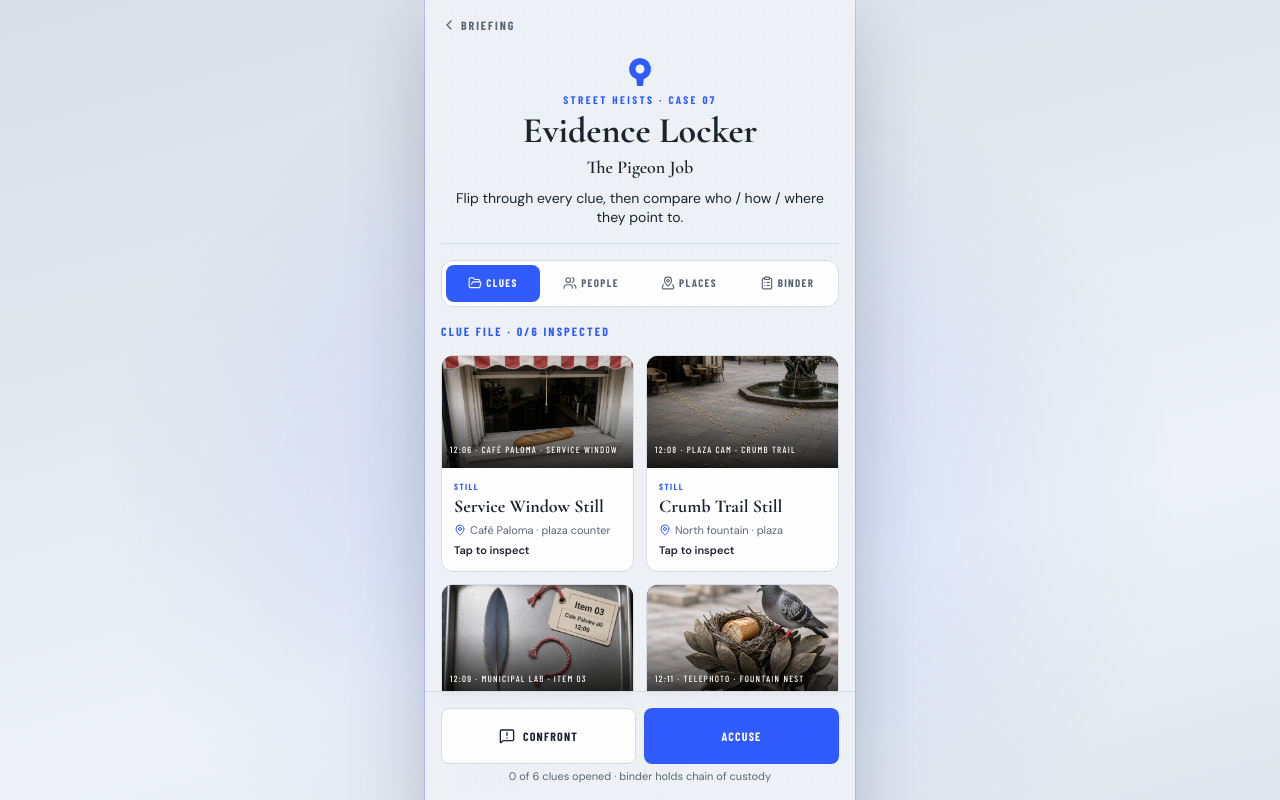
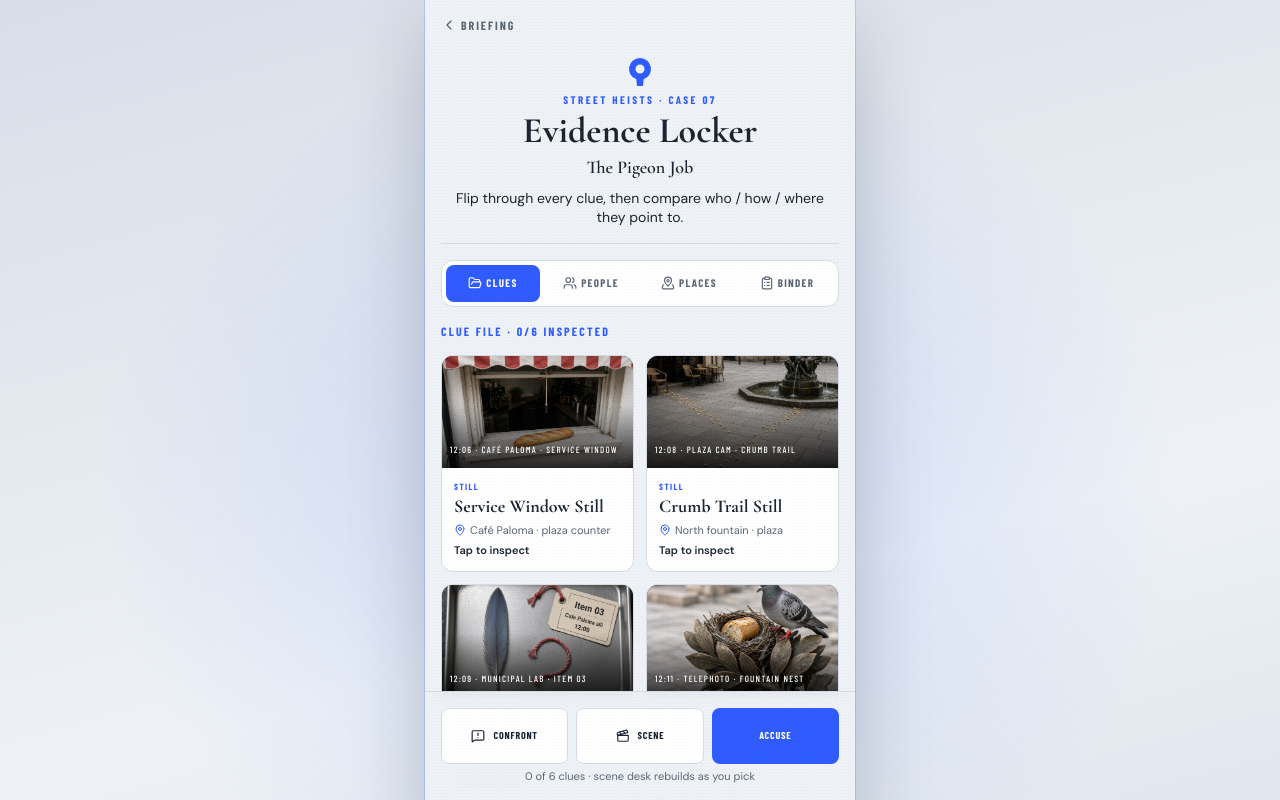
Before and after one commit to jobrandes/StreetHeists, a Next.js app: page /case/pigeon-job/evidence in a window 1280 px wide. Shown: the top 800 px of the page. Built offline with nearby package versions, Linux system fonts and the light colour scheme.

Commit message:
Add difficulty unlocks, story briefings, and scene reconstruction desk (UI)

```diff
--- a/src/app/case/[id]/evidence/page.tsx
+++ b/src/app/case/[id]/evidence/page.tsx
@@ -9,15 +9,16 @@ import { EvidenceArt } from "@/components/evidence-art";
 import { KeyholeLogo } from "@/components/keyhole-logo";
 import { EvidenceInspectDialog } from "@/components/evidence-inspect-dialog";
 import { Button } from "@/components/ui/button";
-import { Dialog, DialogClose, DialogContent } from "@/components/ui/dialog";
-import { getCase } from "@/lib/seed";
+import { Dialog, DialogContent } from "@/components/ui/dialog";
+import { isCaseUnlocked } from "@/lib/investigation";
+import { getCase, playableCases } from "@/lib/seed";
 import { useHeists } from "@/lib/store";
 import type { Evidence } from "@/lib/types";
 import { cn } from "@/lib/utils";
 import {
   Check,
   ChevronLeft,
-  ChevronRight,
+  Clapperboard,
   ClipboardList,
   FolderOpen,
   MapPin,
@@ -29,7 +30,7 @@ import {
 } from "lucide-react";
 import Link from "next/link";
 import { useParams } from "next/navigation";
-import { useState, type ReactNode } from "react";
+import { useMemo, useState, type ReactNode } from "react";
 
 type LockerTab = "clues" | "people" | "places" | "binder";
 
@@ -46,6 +47,11 @@ export default function EvidenceLockerPage() {
     setCorkLink,
   } = useHeists();
   const progress = caseFile ? progressFor(caseFile.id) : progressFor("missing");
+  const progressMap = useMemo(
+    () =>
+      Object.fromEntries(playableCases.map((item) => [item.id, progressFor(item.id)])),
+    [progressFor],
+  );
   const CLUES = caseFile?.evidence ?? [];
   const pinnedIds = progress.pinnedEvidenceIds ?? [];
   const inspectedIds = progress.inspectedEvidenceIds ?? [];
@@ -96,6 +102,22 @@ export default function EvidenceLockerPage() {
         <div>
           <h1 className="font-serif text-3xl font-bold text-ink">Case not filed.</h1>
           <Button asChild className="mt-4"><Link href="/">Return to Case Board</Link></Button>
+        </div>
+      </main>
+    );
+  }
+
+  if (!isCaseUnlocked(caseFile, progressMap)) {
+    return (
+      <main className="play-day grid min-h-dvh place-items-center p-6 text-center">
+        <div>
+          <h1 className="font-serif text-3xl font-bold text-ink">Case still locked.</h1>
+          <p className="mt-2 text-sm text-muted">
+            Solve the prior case correctly before this locker opens.
+          </p>
+          <Button asChild className="mt-4">
+            <Link href="/">Return to Case Board</Link>
+          </Button>
         </div>
       </main>
     );
@@ -276,27 +298,37 @@ export default function EvidenceLockerPage() {
       {tab === "places" ? <PlacesRoster caseFile={caseFile} /> : null}
 
       <div className="fixed inset-x-0 bottom-0 z-20 mx-auto max-w-[430px] border-t border-hairline bg-[#EEF2F6]/95 p-4 backdrop-blur">
-        <div className="grid grid-cols-2 gap-2">
+        <div className="grid grid-cols-3 gap-2">
           <Button
             asChild
             variant="bronze"
             size="lg"
-            className="rounded-lg font-display text-xs font-bold tracking-[0.1em] uppercase"
+            className="rounded-lg font-display text-[10px] font-bold tracking-[0.08em] uppercase"
           >
             <Link href={`/case/${caseFile.id}/confront`}>
-              <MessageSquareWarning className="size-4" /> Confront
+              <MessageSquareWarning className="size-3.5" /> Confront
+            </Link>
+          </Button>
+          <Button
+            asChild
+            variant="bronze"
+            size="lg"
+            className="rounded-lg font-display text-[10px] font-bold tracking-[0.08em] uppercase"
+          >
+            <Link href={`/case/${caseFile.id}/reconstruct`}>
+              <Clapperboard className="size-3.5" /> Scene
             </Link>
           </Button>
           <Button
             asChild
             size="lg"
-            className="rounded-lg font-display text-xs font-bold tracking-[0.1em] uppercase"
+            className="rounded-lg font-display text-[10px] font-bold tracking-[0.08em] uppercase"
           >
             <Link href={`/case/${caseFile.id}/accuse`}>Accuse</Link>
           </Button>
         </div>
         <p className="mt-1 text-center text-[11px] text-muted">
-          {inspectedCount} of {totalClues} clues opened · binder holds chain of custody
+          {inspectedCount} of {totalClues} clues · scene desk rebuilds as you pick
         </p>
       </div>
 
```
